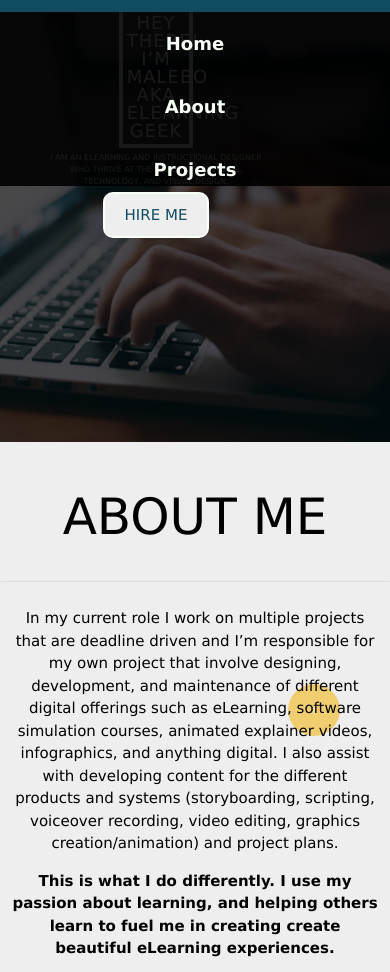
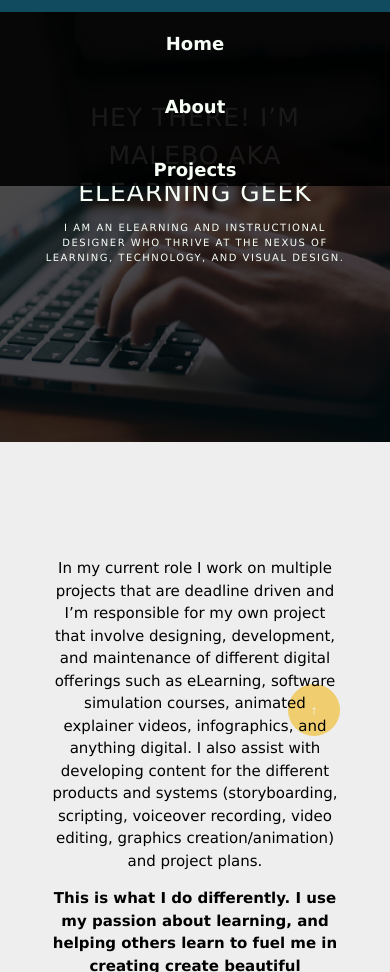
Before and after one commit to Malebo29/MALLEG088_PTO2303_GroupB_MaleboLegodi_ITW, a plain HTML site: page pages/about.html in a window 390 px wide. Shown: the part 58-1030 px from the top of the page. Drawn offline with Linux system fonts and the light colour scheme.

Commit message:
polished the projects and aboutme pages

```diff
--- a/css/style-aboutMe.css
+++ b/css/style-aboutMe.css
@@ -176,27 +176,28 @@ nav .icon-burger .line {
 header {
     background-image: linear-gradient(rgba(0, 0, 0, 0.7), rgba(0, 0, 0, 0.7)), url('../images/projects-back-img.jpg');
     background-size: cover;
-    background-attachment: fixed;
     background-position: center;
     background-repeat: no-repeat;
     overflow: hidden;
     display: flex;
     height: 500px;
     width: auto;
+    justify-content: center;
+    align-items: center;
 }
 
 .hero-text {
     position: absolute;
-
     top: 100px;
     height: 280px;
-    color: #F7FFF7;
+    display: flex;
+    justify-content: center;
+    flex-direction: column;
+    font-size: 50px;
     font-weight: 500;
     width: 80%;
     text-transform: uppercase;
-    display: flex;
-    justify-content: center;
-    flex-direction: column;
+    color: #F7FFF7;
     text-align: center;
 }
 
@@ -205,33 +206,9 @@ header {
     padding: 30px 0;
 }
 
-.hero-text h2 {
-    padding: 8px 12px;
-    font-size: 20px;
-    letter-spacing: 2px;
-}
-
 .hero-text p {
-    color: #F7FFF7;
     font-size: 15px;
     padding-bottom: 40px;
-}
-
-.hero-text .btn-hire {
-    text-decoration: none;
-    color: #114b5f;
-    padding: 10px 20px;
-    background: #eee;
-    border: 2px solid #F7FFF7;
-    border-radius: 10px;
-    text-transform: uppercase;
-    transition: 0.5s all;
-    display: inline-block;
-}
-
-.hero-text .btn-hire:hover {
-    background: #114b5f;
-    color: #F7FFF7;
 }
 
 /* About Me
@@ -240,12 +217,11 @@ header {
 /*about area*/
 
 .aboutMe {
-    box-shadow: 0px 0px 2px 0px rgba(0, 0, 0, 0.2);
-    padding: 10px;
+    padding: 50px;
     display: grid;
     grid-template-columns: 100%;
     column-gap: 10px;
-    margin: 30px auto;
+    margin: 10px auto;
     align-items: center;
     justify-content: center;
 }
@@ -254,47 +230,6 @@ header {
     margin-top: 15px;
     font-size: 15px;
     line-height: 1.5;
-}
-
-.aboutMe-gig {
-    background-color: #F0CD6E;
-    display: flex;
-    align-items: center;
-    justify-content: center;
-    text-transform: uppercase;
-    font-size: 50px;
-    text-align: center;
-    margin-bottom: 5%;
-    padding: 10px 0px;
-}
-
-.section-title {
-    display: flex;
-    align-items: center;
-    justify-content: center;
-    text-transform: uppercase;
-    font-size: 50px;
-    margin-bottom: 5%;
-    padding: 10px 0px;
-}
-
-.aboutMe-info a {
-    font-size: 15px;
-    text-decoration: none;
-    display: inline-block;
-    padding: 10px 15px;
-    background-color: #1B998B;
-    border-radius: 8px;
-    color: #F7FFF7;
-    border: 1px solid #114b5f;
-    letter-spacing: 1;
-    margin-top: 10px;
-}
-
-.aboutMe-info a:hover {
-    background-color: #F7FFF7;
-    color: #114b5f;
-    transition: 0.2s ease;
 }
 
 /* Contact Info
@@ -485,8 +420,6 @@ footer {
         top: 100px;
         left: 10%;
         align-items: center;
-        width: 60%;
-        height: 160px;
         color: #F7FFF7;
         display: flex;
         flex-direction: column;
@@ -494,8 +427,6 @@ footer {
     }
 
     .hero-text h1 {
-        border: 4px solid #F7FFF7;
-        width: 25%;
         text-align: center;
         padding: 4px;
         font-size: 18px;
@@ -504,16 +435,20 @@ footer {
         letter-spacing: 1px;
     }
 
-    .hero-text h2 {
+    .hero-text h1 {
         padding: 4px;
-        font-size: 10px;
+        font-size: 25px;
         letter-spacing: 1px;
+        line-height: 1.5;
     }
 
     .hero-text p {
         color: #F7FFF7;
-        font-size: 8px;
+        font-size: 10px;
         padding: 4px;
+        letter-spacing: 1.5px;
+        line-height: 1.5;
+
     }
 
     header,
--- a/css/style-projects.css
+++ b/css/style-projects.css
@@ -67,8 +67,6 @@ h2 {
 .content-container {
     position: relative;
     margin-top: 100px;
-    max-width: 800px;
-    width: 60%;
     margin: 0 auto;
     padding: 40px 0;
 }
@@ -178,65 +176,39 @@ nav .icon-burger .line {
 header {
     background-image: linear-gradient(rgba(0, 0, 0, 0.7), rgba(0, 0, 0, 0.7)), url('../images/projects-back-img.jpg');
     background-size: cover;
-    background-attachment: fixed;
     background-position: center;
     background-repeat: no-repeat;
     overflow: hidden;
     display: flex;
     height: 500px;
     width: auto;
+    justify-content: center;
+    align-items: center;
 }
 
 .hero-text {
     position: absolute;
     top: 100px;
-    left: 25%;
-    width: 70%;
     height: 280px;
+    display: flex;
+    justify-content: center;
+    flex-direction: column;
+    font-size: 50px;
+    font-weight: 500;
+    width: 80%;
+    text-transform: uppercase;
     color: #F7FFF7;
-    font-weight: 500;
-    text-transform: uppercase;
-    display: flex;
-    flex-direction: column;
-text-align: center;
-    align-items: center;
+    text-align: center;
 }
 
 .hero-text h1 {
-    max-width: 800px;
-    width: 85%;
     margin: 0 auto;
-    padding: 60px 0;
-
-}
-
-.hero-text h2 {
-    padding: 8px 12px;
-    font-size: 20px;
-    letter-spacing: 2px;
+    padding: 30px 0;
 }
 
 .hero-text p {
-    color: #F7FFF7;
     font-size: 15px;
-    padding: 10px;
-}
-
-.hero-text .btn-hire {
-    text-decoration: none;
-    color: #114b5f;
-    padding: 10px 20px;
-    background: #eee;
-    border: 2px solid #F7FFF7;
-    border-radius: 10px;
-    text-transform: uppercase;
-    transition: 0.5s all;
-    display: inline-block;
-}
-
-.hero-text .btn-hire:hover {
-    background: #114b5f;
-    color: #F7FFF7;
+    padding-bottom: 40px;
 }
 
 /* About Me
@@ -245,12 +217,11 @@ text-align: center;
 /*about area*/
 
 .aboutMe {
-    box-shadow: 0px 0px 2px 0px rgba(0, 0, 0, 0.2);
-    padding: 10px;
+    padding: 50px;
     display: grid;
-    grid-template-columns: 1fr 1fr;
+    grid-template-columns: 100%;
     column-gap: 10px;
-    margin: 30px auto;
+    margin: 10px auto;
     align-items: center;
     justify-content: center;
 }
@@ -259,35 +230,6 @@ text-align: center;
     margin-top: 15px;
     font-size: 15px;
     line-height: 1.5;
-}
-
-.section-title {
-    display: flex;
-    align-items: center;
-    justify-content: center;
-    text-transform: uppercase;
-    font-size: 50px;
-    margin-bottom: 5%;
-    padding: 10px 0px;
-}
-
-.aboutMe-info a {
-    font-size: 15px;
-    text-decoration: none;
-    display: inline-block;
-    padding: 10px 15px;
-    background-color: #1B998B;
-    border-radius: 8px;
-    color: #F7FFF7;
-    border: 1px solid #114b5f;
-    letter-spacing: 1;
-    margin-top: 10px;
-}
-
-.aboutMe-info a:hover {
-    background-color: #F7FFF7;
-    color: #114b5f;
-    transition: 0.2s ease;
 }
 
 .projects {
@@ -559,8 +501,6 @@ footer {
         top: 100px;
         left: 10%;
         align-items: center;
-        width: 60%;
-        height: 160px;
         color: #F7FFF7;
         display: flex;
         flex-direction: column;
@@ -568,8 +508,6 @@ footer {
     }
 
     .hero-text h1 {
-        border: 4px solid #F7FFF7;
-        width: 25%;
         text-align: center;
         padding: 4px;
         font-size: 18px;
@@ -578,16 +516,20 @@ footer {
         letter-spacing: 1px;
     }
 
-    .hero-text h2 {
+    .hero-text h1 {
         padding: 4px;
-        font-size: 10px;
+        font-size: 25px;
         letter-spacing: 1px;
+        line-height: 1.5;
     }
 
     .hero-text p {
         color: #F7FFF7;
-        font-size: 8px;
+        font-size: 10px;
         padding: 4px;
+        letter-spacing: 1.5px;
+        line-height: 1.5;
+
     }
 
     header,
--- a/pages/about.html
+++ b/pages/about.html
@@ -21,7 +21,7 @@
                     height="55px">
             </div>
             <ul class="nav-link">
-                <li><a class="active" href="..index.html" class="active">Home</a></li>
+                <li><a class="active" href="../index.html" class="active">Home</a></li>
                 <li><a href="/">About</a></li>
                 <li><a href="pages/projects.html">Projects</a></li>
                 <li><a href="#contacts">Contact</a></li>
@@ -32,15 +32,11 @@
                 <div class="line"></div>
             </label>
         </nav>
-
-        <!-- hero section start here -->
         <!-- Hero section -->
         <div class="hero-text">
             <h1>Hey there! I’m Malebo aka eLearning Geek</h1>
             <p>I am an eLearning and instructional designer who thrive at the nexus of learning, technology, and visual
                 design.</p>
-            <!-- The hire me button -->
-            <a href="#" class="btn-hire">Hire Me</a>
         </div>
     </header>
     <!-- The Back to the Top button -->
@@ -53,7 +49,6 @@
         <!-- ******************  ABOUT ME SECTION ****************** -->
         <section>
             <div class="content-container">
-                <h2 class="section-title">About me</h2>
                 <div class="aboutMe">
                     <div class="aboutMe-info">
                         <p>In my current role I work on multiple projects that are deadline driven and I’m responsible
@@ -73,8 +68,6 @@
                     </div>
                 </div>
             </div>
-
-            <div class="aboutMe-gig"><P>Get in touch with me for a freelancing gig!</P></div>
         </section>
         <!-- *****************  CONTACT INFO / SOCIAL MEDIA  ***************** -->
         <footer>
```
Also changed, not shown: pages/projects.html (+2 -9 lines).
